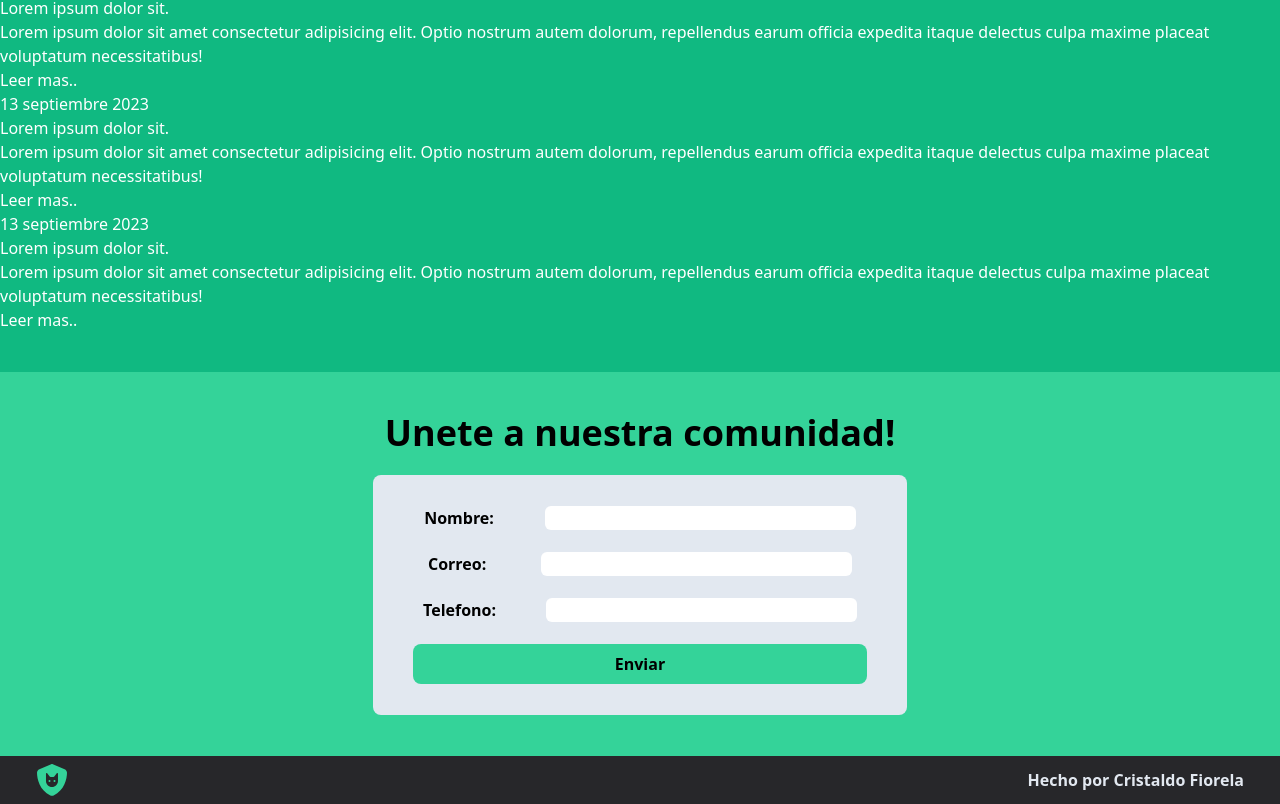
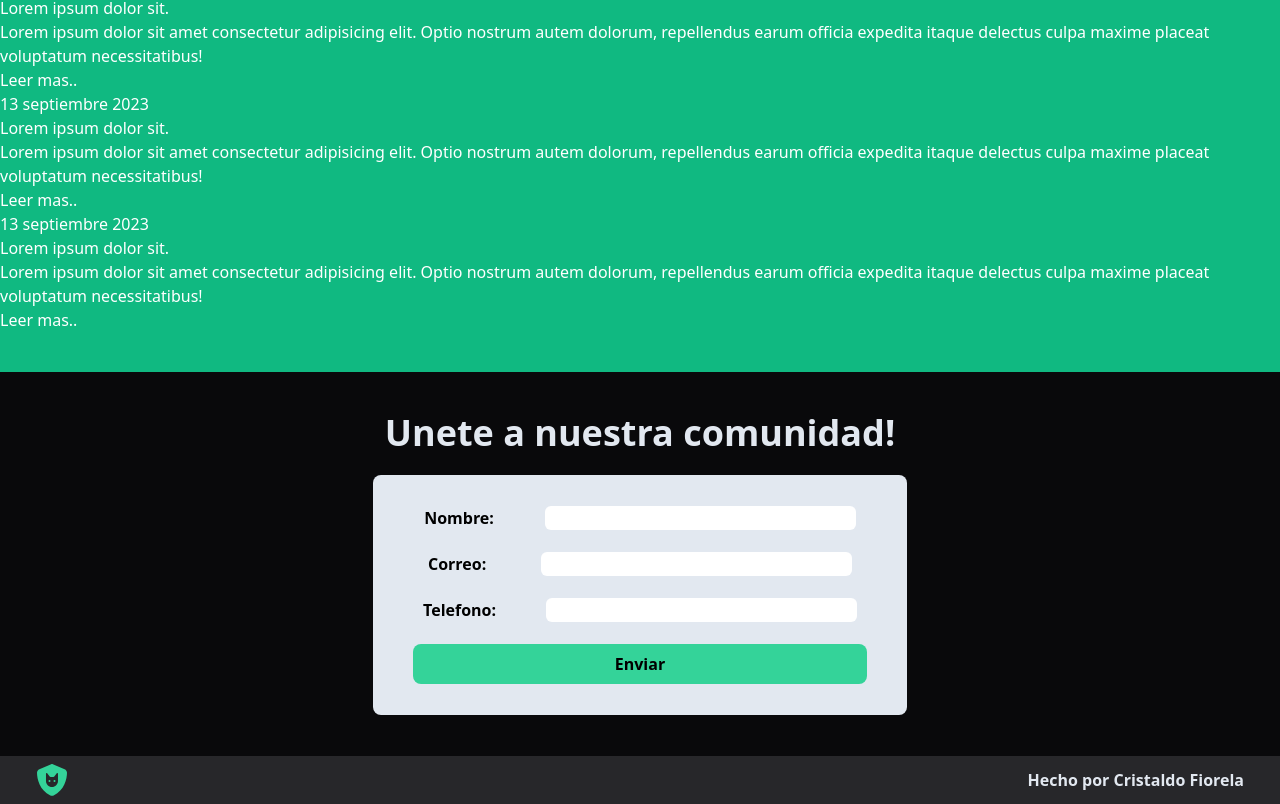
Before and after one commit to Cristaldo-Fiorela/Academia-JiuJitsu-JAVA, a React (Vite) app: page / in a window 1280 px wide. Shown: the part 1870-2674 px from the top of the page. Built offline with nearby package versions, Linux system fonts and the light colour scheme.

Commit message:
cambio de estilos en footer

```diff
--- a/src/assets/components/Footer.jsx
+++ b/src/assets/components/Footer.jsx
@@ -4,9 +4,9 @@ import { faShieldCat } from '@fortawesome/free-solid-svg-icons';
 function Footer() {
     return (
         <>
-            <footer className='bg-emerald-400'>
+            <footer className='bg-zinc-950'>
                 <section className='py-10 flex flex-col justify-around items-center h-96 w-full' id='footer'>
-                    <h2 className='text-2xl lg:text-4xl font-bold text-center mx-3'>Unete a nuestra comunidad!</h2>
+                    <h2 className='text-slate-200 text-2xl lg:text-4xl font-bold text-center mx-3'>Unete a nuestra comunidad!</h2>
                     <form className='bg-slate-200 h-60 w-72 sm:w-96 md:w-8/12 lg:w-6/12 xl:w-5/12 md:py-5 mt-5 rounded-lg flex flex-wrap justify-center items-center'>
                         <div className='flex w-full justify-evenly'>
                             <label htmlFor="nombre" className='font-bold'>Nombre:</label>
```
